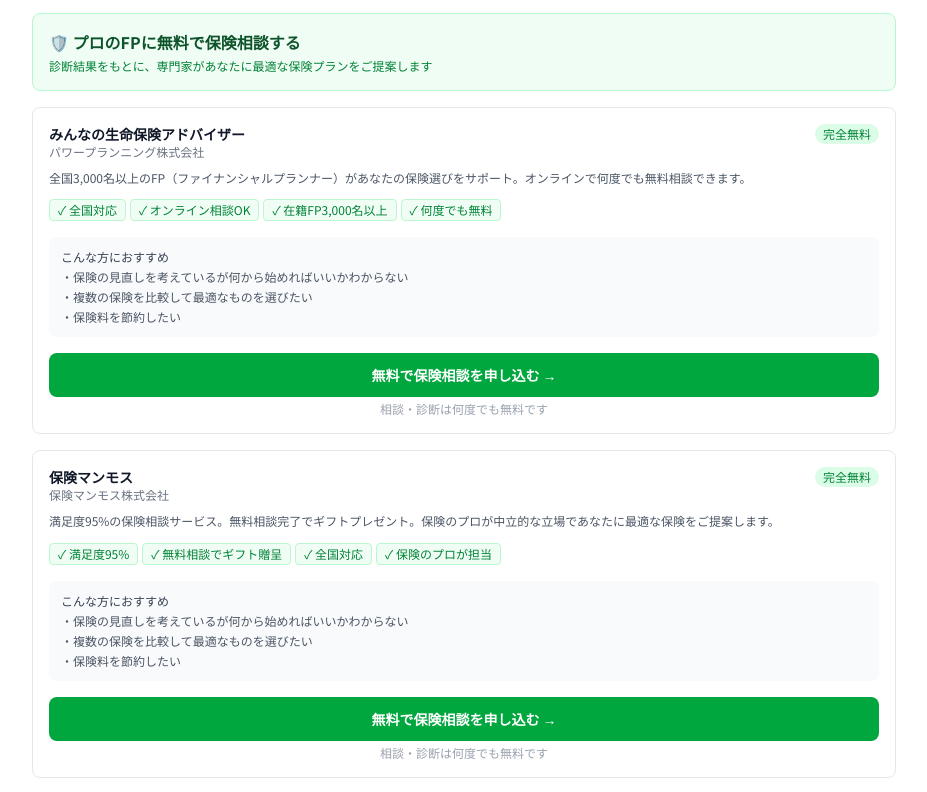
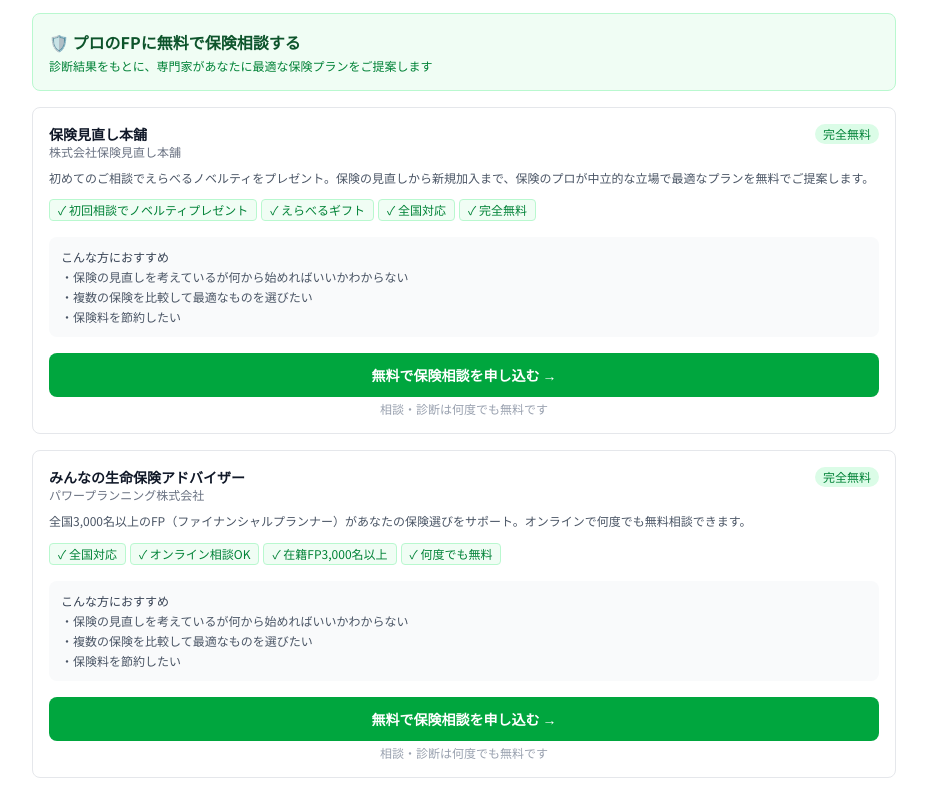
Before and after one commit to ysato10100423-lang/ifa-review-platform, a Next.js app: page /insurance in a window 1280 px wide. Shown: the part 2560-3352 px from the top of the page, without its empty margins (176-1103 px from the left). Built offline with nearby package versions, Linux system fonts and the light colour scheme.

Commit message:
feat: 保険見直し本舗のアフィリエイトを追加（春の保険相談フェアキャンペーン）
Co-Authored-By: Claude Sonnet 4.6 <noreply@anthropic.com>

```diff
--- a/data/insurance-consultation.ts
+++ b/data/insurance-consultation.ts
@@ -10,6 +10,16 @@ export type InsuranceConsultation = {
 }
 
 export const INSURANCE_CONSULTATIONS: InsuranceConsultation[] = [
+  {
+    id: 'hoken-minaoshi-honpo',
+    name: '保険見直し本舗',
+    provider: '株式会社保険見直し本舗',
+    affiliate_url: 'https://px.a8.net/svt/ejp?a8mat=4B1PLU+FIGM7M+5V54+5YZ75',
+    tracking_pixel: 'https://www10.a8.net/0.gif?a8mat=4B1PLU+FIGM7M+5V54+5YZ75',
+    reward: '無料相談完了',
+    features: ['初回相談でノベルティプレゼント', 'えらべるギフト', '全国対応', '完全無料'],
+    description: '初めてのご相談でえらべるノベルティをプレゼント。保険の見直しから新規加入まで、保険のプロが中立的な立場で最適なプランを無料でご提案します。',
+  },
   {
     id: 'minna-no-seimei',
     name: 'みんなの生命保険アドバイザー',
```
